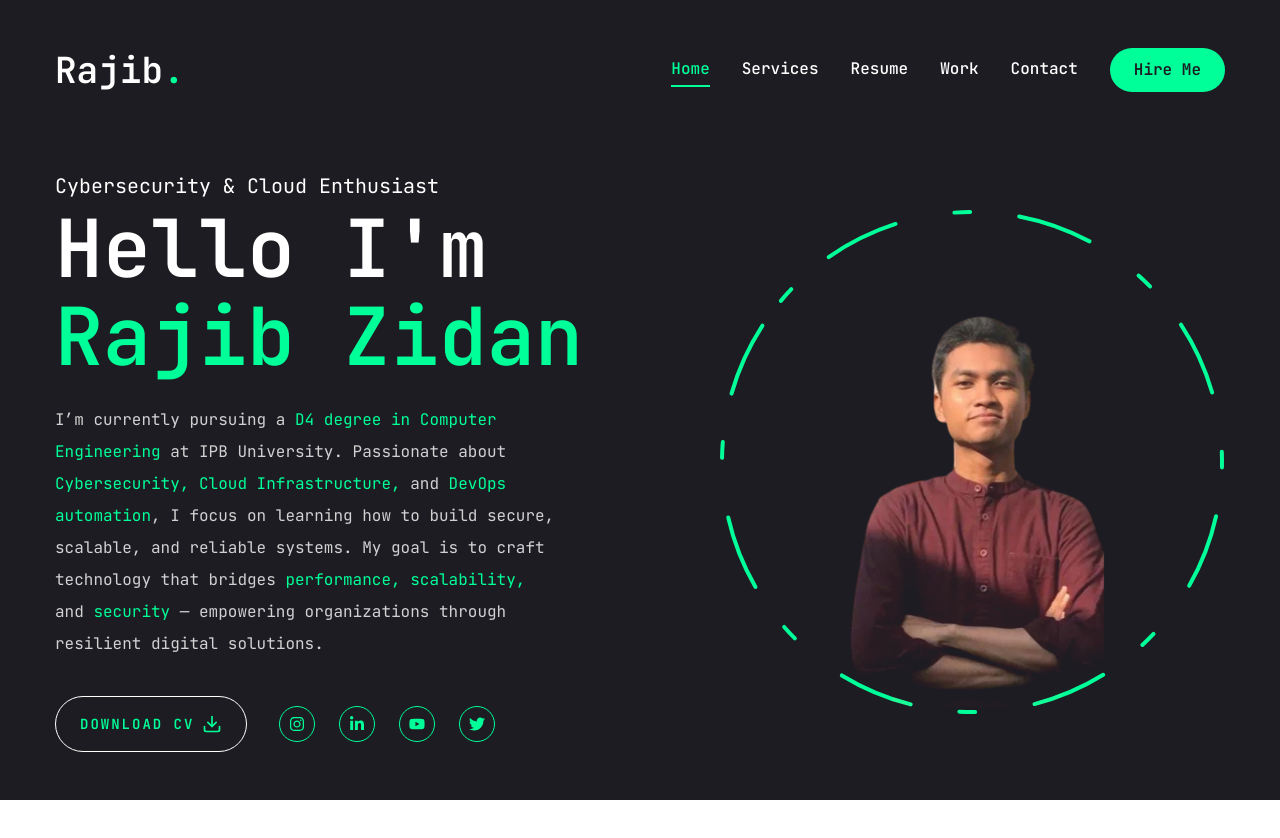
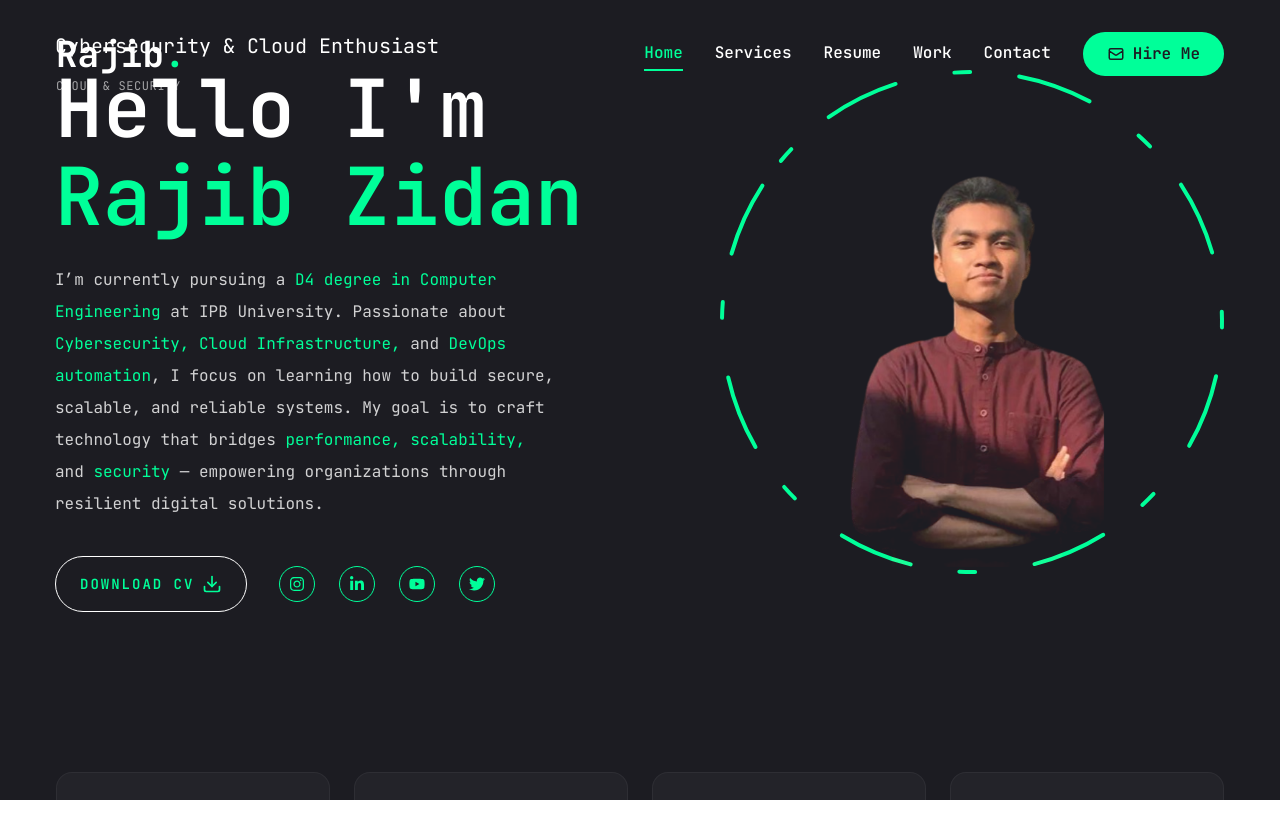
Before and after one commit to jbunnnn/rajib-portofolio, a Next.js app: page / in a window 1280 px wide. Shown: the top 838 px of the page. Built offline with nearby package versions, Linux system fonts and the light colour scheme.

Commit message:
Update Header.jsx

```diff
--- a/components/ui/Header.jsx
+++ b/components/ui/Header.jsx
@@ -1,26 +1,100 @@
+"use client";
+
 import Link from "next/link";
 import { Button } from "./button";
+import { motion, useScroll, useTransform } from "framer-motion";
+import { useEffect, useState } from "react";
+import { HiOutlineMail } from "react-icons/hi";
 
 // components
 import Nav from "./Nav";
 import MobileNav from "./MobileNav";
 
 const Header = () => {
+    const [scrolled, setScrolled] = useState(false);
+    const { scrollY } = useScroll();
+
+    // Handle scroll effect
+    useEffect(() => {
+        const handleScroll = () => {
+            setScrolled(window.scrollY > 50);
+        };
+
+        window.addEventListener("scroll", handleScroll);
+        return () => window.removeEventListener("scroll", handleScroll);
+    }, []);
+
     return (
-        <header className="py-8 xl:py-12 text-white">
-            <div className="container mx-auto flex justify-between items-center">
+        <motion.header
+            initial={{ y: -100, opacity: 0 }}
+            animate={{ y: 0, opacity: 1 }}
+            transition={{ duration: 0.5, ease: "easeOut" }}
+            className={`
+                fixed top-0 left-0 right-0 z-50 text-white transition-all duration-300
+                ${scrolled
+                    ? 'py-4 bg-primary/95 backdrop-blur-xl shadow-lg shadow-black/20 border-b border-accent/10'
+                    : 'py-6 xl:py-8 bg-transparent'
+                }
+            `}
+        >
+            <div className="container mx-auto px-4 flex justify-between items-center">
                 {/* Logo */}
                 <Link href="/">
-                    <h1 className="text-4xl font-semibold">
-                        Rajib<span className="text-accent">.</span>
-                    </h1>
+                    <motion.div
+                        whileHover={{ scale: 1.05 }}
+                        whileTap={{ scale: 0.95 }}
+                        className="relative group"
+                    >
+                        <h1 className={`
+                            font-bold transition-all duration-300
+                            ${scrolled ? 'text-3xl' : 'text-3xl xl:text-4xl'}
+                        `}>
+                            Rajib
+                            <span className="text-accent relative">
+                                .
+                                {/* Dot glow effect */}
+                                <span className="absolute inset-0 text-accent blur-sm opacity-0 group-hover:opacity-100 transition-opacity duration-300">
+                                    .
+                                </span>
+                            </span>
+                        </h1>
+
+                        {/* Subtitle - hide when scrolled */}
+                        <motion.p
+                            initial={{ opacity: 0 }}
+                            animate={{ opacity: scrolled ? 0 : 1 }}
+                            className={`
+                                text-[10px] xl:text-xs text-white/60 tracking-wider uppercase absolute -bottom-4 xl:-bottom-5 left-0
+                                transition-all duration-300 ${scrolled ? 'hidden' : 'block'}
+                            `}
+                        >
+                            Cloud & Security
+                        </motion.p>
+                    </motion.div>
                 </Link>
 
                 {/* Desktop nav & hire me button */}
                 <div className="hidden xl:flex items-center gap-8">
                     <Nav />
                     <Link href="/contact">
-                        <Button>Hire Me</Button>
+                        <motion.div
+                            whileHover={{ scale: 1.05 }}
+                            whileTap={{ scale: 0.95 }}
+                        >
+                            <Button className="relative group overflow-hidden bg-accent hover:bg-accent/90 text-primary font-semibold">
+                                {/* Background gradient animation */}
+                                <span className="absolute inset-0 bg-gradient-to-r from-accent via-white/20 to-accent opacity-0 group-hover:opacity-100 transition-opacity duration-300" />
+
+                                {/* Content */}
+                                <span className="relative flex items-center gap-2">
+                                    <HiOutlineMail className="text-lg group-hover:rotate-12 transition-transform duration-300" />
+                                    Hire Me
+                                </span>
+
+                                {/* Glow effect */}
+                                <span className="absolute inset-0 rounded-full blur-xl bg-accent/50 opacity-0 group-hover:opacity-100 transition-opacity duration-300 -z-10" />
+                            </Button>
+                        </motion.div>
                     </Link>
                 </div>
 
@@ -29,7 +103,15 @@ const Header = () => {
                     <MobileNav />
                 </div>
             </div>
-        </header>
+
+            {/* Progress bar - shows scroll progress */}
+            <motion.div
+                className="absolute bottom-0 left-0 right-0 h-[2px] bg-gradient-to-r from-accent/0 via-accent to-accent/0 origin-left"
+                style={{
+                    scaleX: useTransform(scrollY, [0, 1000], [0, 1]),
+                }}
+            />
+        </motion.header>
     );
 };
 
```
